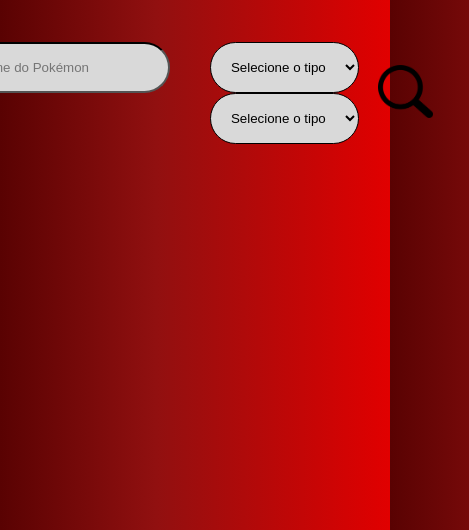
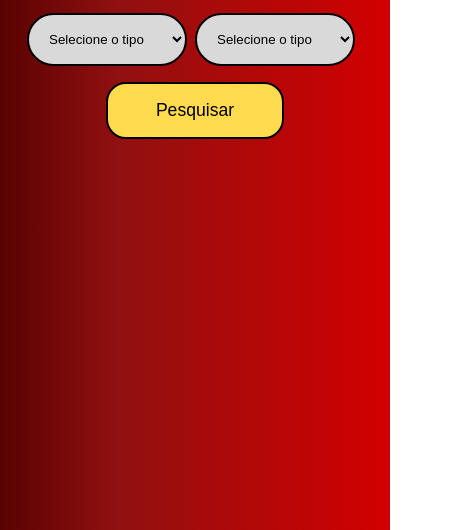
Before and after one commit to Matheus22032/Pokedex, a plain HTML site: page index.html in a window 390 px wide. Shown: the part 314-844 px from the top of the page, 469 px wide, since content can reach past the window. Drawn offline with Linux system fonts and the light colour scheme; no server answers.

Commit message:
Responsive done

```diff
--- a/CSS/style.CSS
+++ b/CSS/style.CSS
@@ -15,8 +15,7 @@ ul {
 
 body {
     background: rgb(89, 2, 2);
-    background: linear-gradient(90deg, rgba(89, 2, 2, 1) 0%, rgba(145, 16, 16, 1) 40%, rgb(225, 0, 0) 100%);
-    /* background-repeat: no-repeat; */
+    background: linear-gradient(90deg, rgba(89, 2, 2, 1) 0%, rgba(145, 16, 16, 1) 30%, rgba(210, 0, 0, 1) 100%);
 }
 
 .container {
@@ -29,6 +28,8 @@ body {
 
 .logo {
     margin: 5rem;
+    width: 100%;
+    max-width: 547px;
 }
 
 .search-zone {
@@ -40,22 +41,35 @@ body {
 }
 
 .search-type {
-    margin: 0 1.2rem 0 2.5rem;
+    margin: 0 0 0 2rem;
+    display: flex;
 }
 
-input[type=text], select {
+input[type=text],
+select {
     padding: 1rem;
     border-radius: 30px;
     border-color: #000000;
     background-color: #D9D9D9;
 }
 
-input[type=text], select:focus {
+input[type=text],
+select:focus {
     outline: none;
 }
 
 #namePokemon {
     align-self: flex-start;
+}
+
+#typeOne,
+#typeTwo {
+    border: 2px solid black;
+    width: 160px;
+}
+
+#typeTwo {
+    margin: 0 .5rem;
 }
 
 #btn {
@@ -64,8 +78,25 @@ input[type=text], select:focus {
     cursor: pointer;
 }
 
+#btnSmallScreen {
+    display: none;
+    margin: 1rem 0 0 0;
+    padding: 1rem 3rem;
+    border-radius: 20px;
+    border: 2px solid black;
+    background: rgb(255, 219, 77);
+    font-size: 1.1rem;
+}
+
+#errorSearch {
+    text-align: center;
+    margin: 1.5rem 0 0 0;
+    font-weight: 700;
+    font-size: 1.3rem;
+}
+
 .pokedex-body {
-    padding: 3rem 6rem;
+    padding: 3rem 5rem;
 }
 
 .pokedex-content {
@@ -88,10 +119,8 @@ input[type=text], select:focus {
 
 
 .pokemon-sprite {
-    /* width: 100%; */
     background-color: rgba(255, 255, 255, .25);
     border-radius: 50%;
-
 }
 
 .pokemon-name {
@@ -108,9 +137,11 @@ input[type=text], select:focus {
 .card:hover {
     animation: bounce 1s linear;
 }
+
 .hide {
     display: none;
 }
+
 @keyframes bounce {
 
     0%,
@@ -129,3 +160,64 @@ input[type=text], select:focus {
         transform: translateY(-5px);
     }
 }
+
+@media (1270px < width <= 1670px){
+    .pokedex-content {
+        grid-template-columns: 1fr 1fr 1fr 1fr;
+    }
+    .pokedex-body {
+        padding: 2rem 1rem;
+    }
+}
+
+@media(910px < width <= 1270px){
+    .pokedex-content {
+        grid-template-columns: 1fr 1fr 1fr;
+    }
+    .pokedex-body {
+        padding: 2rem 1rem;
+    }
+}
+
+@media (700px < width <=910px) {
+    .pokedex-content {
+        grid-template-columns: 1fr 1fr;
+    }
+
+    .pokedex-body {
+        padding: 2rem 1rem;
+    }
+}
+
+@media (width <=700px) {
+    .pokedex-content {
+        grid-template-columns: 1fr;
+    }
+
+    .pokedex-body {
+        padding: 2rem 0;
+    }
+
+    .search-zone {
+        flex-direction: column;
+        align-items: center;
+    }
+
+    .search-type {
+        margin: 0;
+    }
+
+
+    #namePokemon {
+        align-self: center;
+        margin: 1rem 0;
+    }
+
+    #btn {
+        display: none;
+    }
+
+    #btnSmallScreen {
+        display: block;
+    }
+}
--- a/JS/app.js
+++ b/JS/app.js
@@ -3,7 +3,7 @@ const pokemonTemplate = document.querySelector('[data-pokemon-template]');
 const ul = document.querySelector('[data-js="pokedex"]');
 
 let pokemonsCards = [];
-let elemenTypes2;
+
 
 generatePokemonPromise = () => Array(898).fill().map((_, index) =>
     fetch(getPokemonUrl(index + 1)).then(response => response.json()));
--- a/index.html
+++ b/index.html
@@ -30,7 +30,7 @@
                         <option value="grass">Grass</option>
                         <option value="bug">Bug</option>
                         <option value="normal">Normal</option>
-                        <option value="eletric">Eletric</option>
+                        <option value="electric">Electric</option>
                         <option value="rock">Rock</option>
                         <option value="dark">Dark</option>
                         <option value="fairy">Fairy</option>
@@ -50,8 +50,8 @@
                         <option value="fire">Fire</option>
                         <option value="grass">Grass</option>
                         <option value="bug">Bug</option>
-                        <option value="normal">normal</option>
-                        <option value="eletric">Eletric</option>
+                        <option value="normal">Normal</option>
+                        <option value="electric">Electric</option>
                         <option value="rock">Rock</option>
                         <option value="dark">Dark</option>
                         <option value="fairy">Fairy</option>
@@ -67,6 +67,7 @@
                     </select>
                 </div>
                 <button id="btn"><img class="search-icon" src="./Images/search-icon.png" alt="serch-icon"></button>
+                <button id="btnSmallScreen">Pesquisar</button>
             </div>
         </form>
         <div id="errorSearch"></div>
```
